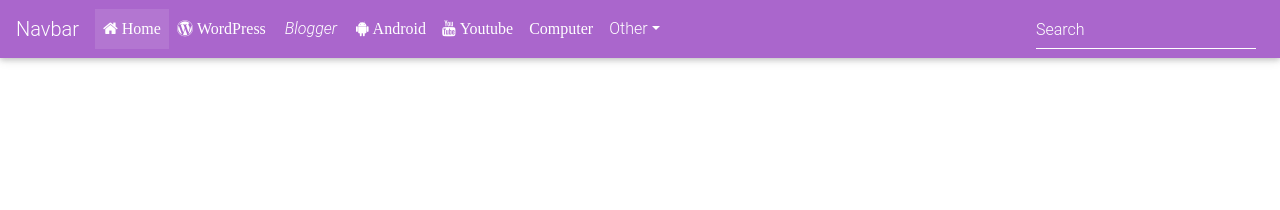
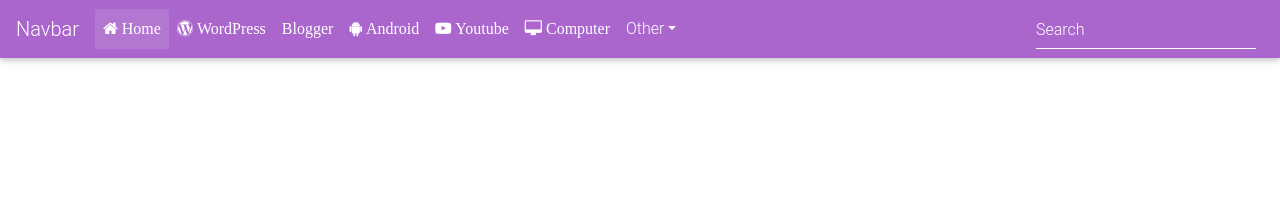
Before and after one commit to brodanie/Danief, a Jekyll site: the page built from index.html, in a window 1280 px wide. Shown: the top 210 px of the page. Built offline with Jekyll 4.4.1, drawn with Linux system fonts in a browser that asks for light colours; nearby versions of some CDN libraries.

Commit message:
Update default.html

```diff
--- a/_layouts/default.html
+++ b/_layouts/default.html
@@ -48,16 +48,16 @@
                 <a class="nav-link" href="#"><i class="fa fa-wordpress"> WordPress</i></a>
             </li>
             <li class="nav-item">
-                <a class="nav-link" href="#"><i class="fab fa-blogger"> Blogger</i></a>
+                <a class="nav-link" href="#"><i class="fa fa-blogger"> Blogger</i></a>
             </li>
             <li class="nav-item">
                 <a class="nav-link" href="#"><i class="fa fa-android"> Android</i></a>
             </li>
             <li class="nav-item">
-                <a class="nav-link" href="#"><i class="fa fa-youtube"> Youtube</i></a>
+                <a class="nav-link" href="#"><i class="fa fa-youtube-play"> Youtube</i></a>
             </li>
             <li class="nav-item">
-                <a class="nav-link" href="#"><i class="fa fa-computer"> Computer</i></a>
+                <a class="nav-link" href="#"><i class="fa fa-desktop"> Computer</i></a>
             </li>
             <!-- Dropdown -->
             <li class="nav-item dropdown">
```
